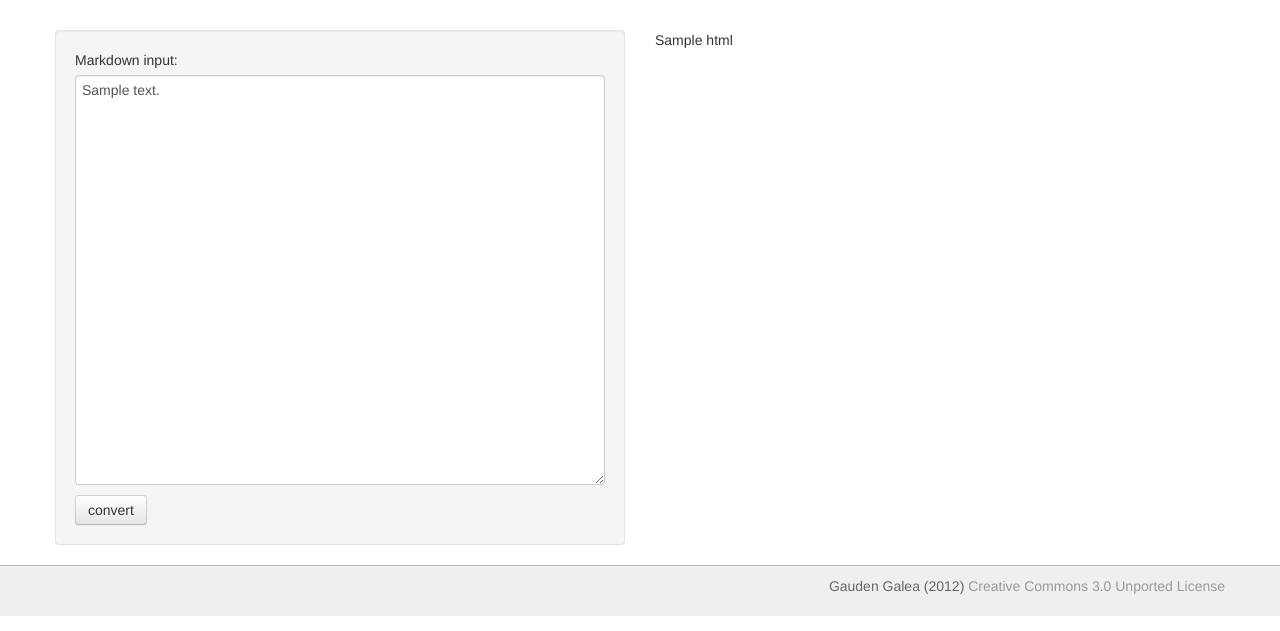
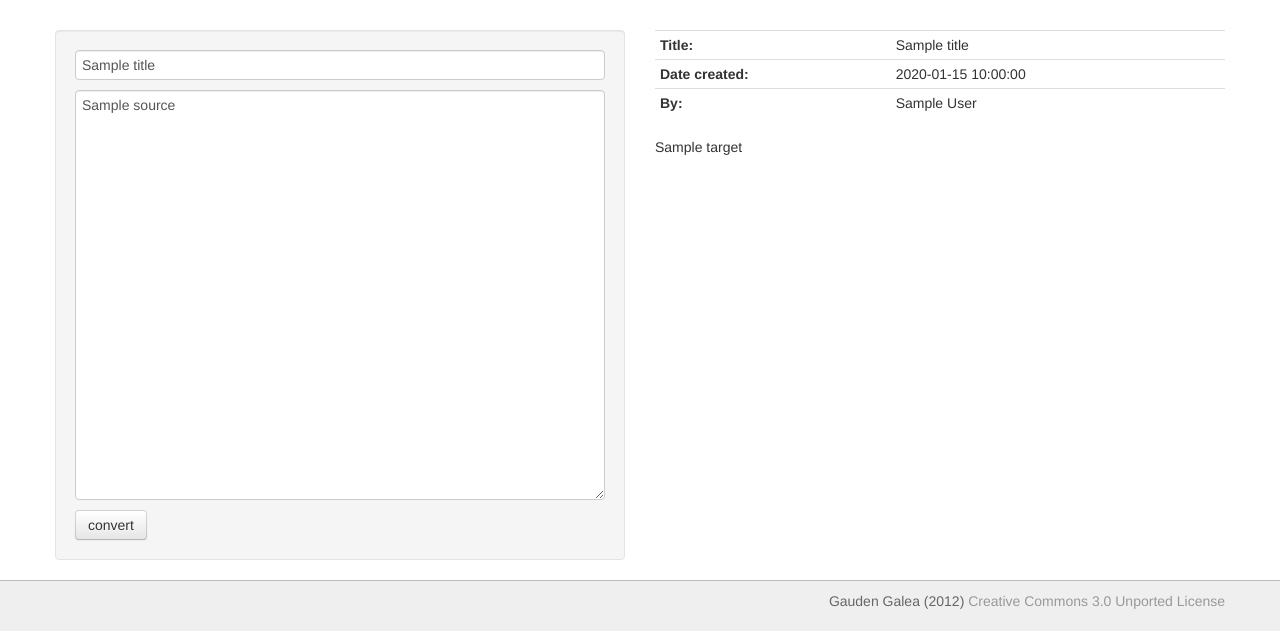
Before and after one commit to gauden/gaudencode, a Python web app: template templates/notes/index.html in a window 1280 px wide. Shown: the part 290-921 px from the top of the page. Run offline with Jinja, Linux system fonts and the light colour scheme; the template is opened without the code that fills it: most values are stand-ins (such as "Sample title", 1, 10 or a date in 2020); some libraries are stand-ins or nearby versions.

Commit message:
Working prototype of notes convert
This version accepts Markdown notes and converts them to HTML --
rudimentary and no checking for validity or security of input at this
stage.

```diff
--- a/main.py
+++ b/main.py
@@ -76,7 +76,7 @@ class NotesApp(Handler):
 
     def post(self, frag=''):
         manager = self.notes.NotesManager(self)
-        manager.convert(self.request.get('content'))
+        manager.convert()
 
 class MainPage(Handler):
     from sites.home import home
--- a/templates/notes/index.html
+++ b/templates/notes/index.html
@@ -17,15 +17,25 @@
 {% block article %}
 <div class="row-fluid">
     <form method="post" action="/notes/convert" class="well span6">
-      <label>Markdown input:</label>
-      <div span="span9"><textarea name="content"
-                    placeholder="Type something…"
+      <input type="text" name="title"
+             class="input-block-level"
+             placeholder="Type title here. Plain text, no markdown."
+             {% if title %}value="{{ title }}"{% endif %}>
+      <textarea name="source"
+                    placeholder="Type any markdown text."
                     class="input-block-level"
-                    rows="20">{{ content }}</textarea></div>
-      <div><button type="submit" class="btn">convert</button></div>
+                    rows="20">{{ source }}</textarea>
+      <button type="submit" class="btn">convert</button>
     </form>
     <article class="span6">
-        {{ html | safe }}
+        {% if title %}
+            <table class="table table-condensed">
+                <tr><th>Title:</th><td>{{ title }}</td></tr>
+                <tr><th>Date created:</th><td>{{ date_created }}</td></tr>
+                <tr><th>By:</th><td>{{ author }}</td></tr>
+            </table>
+        {% endif %}
+        {{ target | safe }}
     </article>
 </div>  <!-- /row-fluid -->
 {% endblock article %}
```
Also changed, not shown: sites/notes/notes.py (+9 -4 lines), 9 other files.
